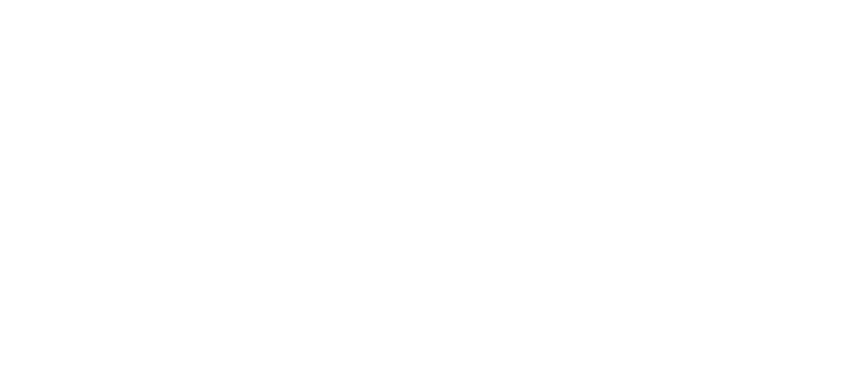
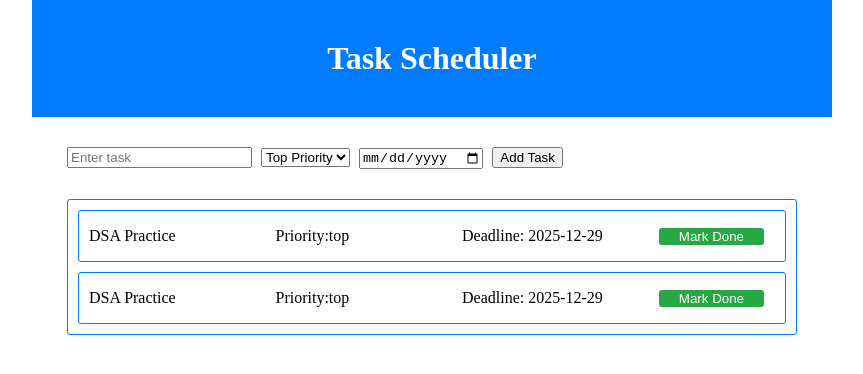
Before and after one commit to HannaOdud/JS-Training, a plain HTML site: page task_scheduler/index.html in a window 1280 px wide. Shown: the whole page, without its empty margins (208-1071 px from the left). Drawn offline with Linux system fonts and the light colour scheme.

Commit message:
html and css are done

```diff
--- a/task_scheduler/index.html
+++ b/task_scheduler/index.html
@@ -4,9 +4,38 @@
     <meta charset="UTF-8">
     <meta name="viewport" content="width=device-width, initial-scale=1.0">
     <link rel="stylesheet" href="style.css">
-    <title>Task Schedule</title>
+    <title>Task Scheduler</title>
 </head>
 <body>
+    <header>
+        <h1>Task Scheduler</h1>
+    </header>
+    <main>
+        <form id="form">
+            <input id="taskInput" type="text" placeholder="Enter task">
+            <select name="priority" id="priority">
+                <option value="top">Top Priority</option>
+                <option value="middle">Middle</option>
+                <option value="low">Low</option>
+            </select>
+            <input id="date" type="date">
+            <button type="submit">Add Task</button>
+        </form>
+        <div id="container">
+            <div class="task">
+                <p>DSA Practice</p>
+                <p>Priority:top</p>
+                <p>Deadline: 2025-12-29</p>
+                <button>Mark Done</button>
+            </div>
+            <div class="task">
+                <p>DSA Practice</p>
+                <p>Priority:top</p>
+                <p>Deadline: 2025-12-29</p>
+                <button>Mark Done</button>
+            </div>
+        </div>
+    </main>
 
 </body>
 <script src="script.js"></script>
--- a/task_scheduler/style.css
+++ b/task_scheduler/style.css
@@ -0,0 +1,48 @@
+body{
+    width: 800px;
+    margin: 0 auto;
+}
+
+header{
+    background-color: #007bff;
+    color: white;
+    padding: 20px 0;
+    width: 800px;
+}
+h1{
+    margin: 20px auto;
+    text-align: center;
+
+}
+form{
+    margin: 30px 30px;
+
+}
+input{
+    margin: 0 5px;
+}
+#container{
+    border: 1px solid #007bff;
+    border-radius: 3px;
+    margin: 0 35px;
+}
+.task{
+    display: flex;
+    flex-direction: row;
+      border: 1px solid #007bff;
+    border-radius: 3px;
+    margin: 10px;
+  align-items: center;
+}
+#container button{
+    width:15%;
+    margin-left: 20px;
+    background-color:  #28a745;
+    color: white;
+    border: unset;
+    border-radius: 3px;
+}
+p{
+    width:25%;
+    margin-left: 10px;
+}
```
